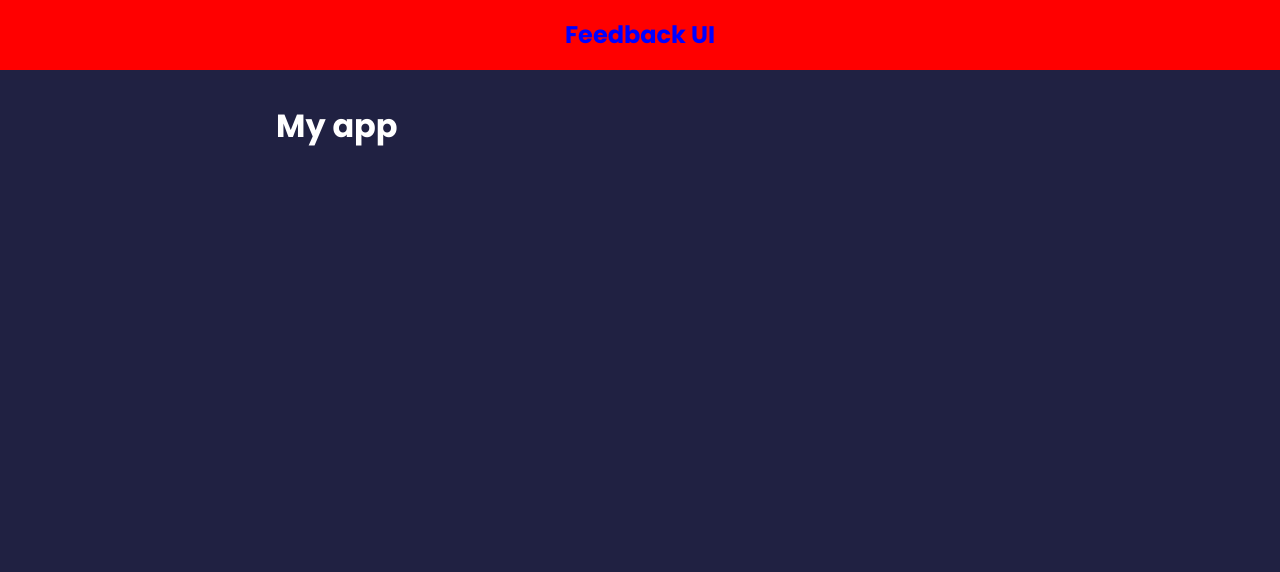
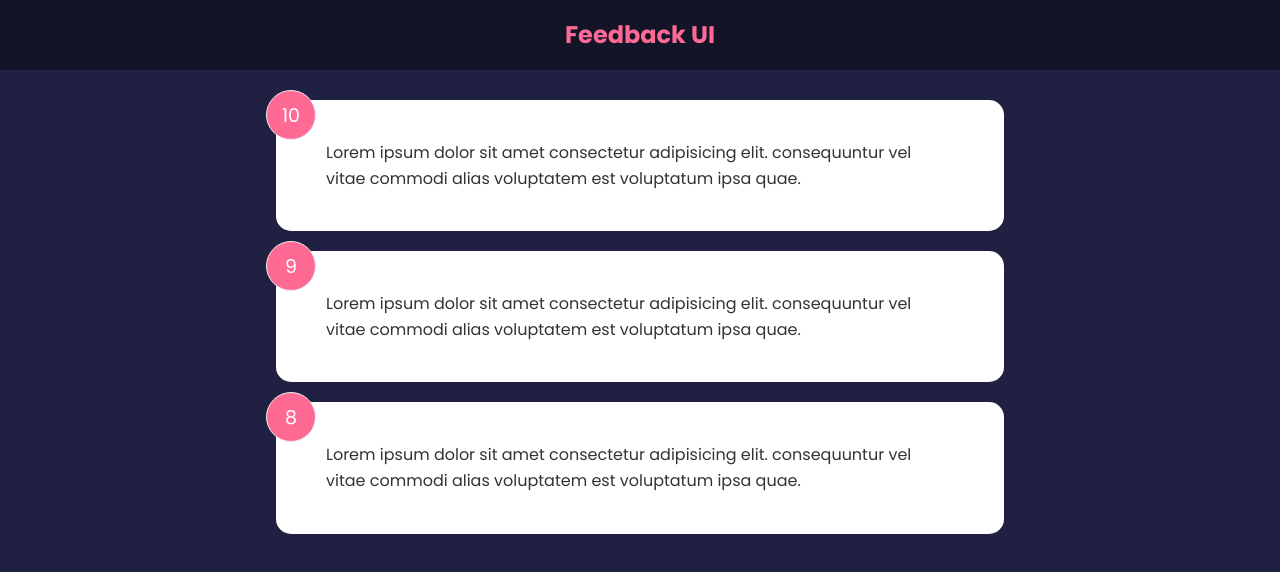
Before and after one commit to KonstantinaStrantzali/Review-app-React, a React (Create React App) app in the folder react-components/: page / in a window 1280 px wide. Shown: the top 572 px of the page. Built offline with nearby package versions, Linux system fonts and the light colour scheme.

Commit message:
loop through the list items and display the feedback

```diff
--- a/react-components/src/App.js
+++ b/react-components/src/App.js
@@ -1,14 +1,16 @@
 import './App.css';
-import Header from './components/Header';
-
+import { useState } from 'react'
+import Header from './components/Header'
+import FeedbackData from './data/FeedbackData'
+import FeedbackList from './components/FeedbackList';
 
 function App() {
-
+  const [feedback, setFeedback] = useState(FeedbackData);
   return (
     <>
-    <Header bgColor='red' textColor='blue'/>
+    <Header/>
     <div className="container">
-      <h1> My app </h1>
+      <FeedbackList feedback={feedback}></FeedbackList>
 
     </div>
     </>
--- /dev/null
+++ b/react-components/src/components/FeedbackItem.js
@@ -0,0 +1,11 @@
+import React from 'react'
+
+export default function FeedbackItem({item}) {
+
+  return (
+    <div className='card'>
+    <div className='num-display'>{item.rating}</div>
+    <div className='text-display'>{item.text}</div>
+    </div>
+  )
+}
--- /dev/null
+++ b/react-components/src/components/FeedbackList.js
@@ -0,0 +1,19 @@
+import React from 'react'
+import FeedbackItem from './FeedbackItem'
+
+function FeedbackList({feedback}) {
+  if (!feedback || feedback.length === 0) {
+    return <p>No Feedback Yet </p>
+  }
+  return (
+    <div className='feedback-list'>
+      {feedback.map((item) => (
+        <FeedbackItem key ={item.id} item={item}/>
+
+      ))}
+
+    </div>
+  )
+}
+
+export default FeedbackList
--- a/react-components/src/components/Header.js
+++ b/react-components/src/components/Header.js
@@ -1,6 +1,6 @@
 import PropTypes from 'prop-types'
 
-function Header({text, bgColor, textColor}) {
+function Header({text, textColor,bgColor}) {
   const headerStyles = {
     backgroundColor : bgColor,
     color: textColor,
@@ -20,10 +20,14 @@
 
 Header.defaultProps = {
   text: "Feedback UI",
+  bgColor: "rgba(0,0,0,0.4)",
+  textColor: "#ff6a95",
 }
 
 Header.propTypes = {
   text: PropTypes.string,
+  bgColor: PropTypes.string,
+  textColor: PropTypes.string,
 }
 
 export default Header
--- /dev/null
+++ b/react-components/src/data/FeedbackData.js
@@ -0,0 +1,19 @@
+const FeedbackData = [
+    {
+      id: 1,
+      rating: 10,
+      text: 'Lorem ipsum dolor sit amet consectetur adipisicing elit. consequuntur vel vitae commodi alias voluptatem est voluptatum ipsa quae.',
+    },
+    {
+      id: 2,
+      rating: 9,
+      text: 'Lorem ipsum dolor sit amet consectetur adipisicing elit. consequuntur vel vitae commodi alias voluptatem est voluptatum ipsa quae.',
+    },
+    {
+      id: 3,
+      rating: 8,
+      text: 'Lorem ipsum dolor sit amet consectetur adipisicing elit. consequuntur vel vitae commodi alias voluptatem est voluptatum ipsa quae.',
+    },
+  ]
+
+  export default FeedbackData
```
Also changed, not shown: 1 other file (tests, documents, lock files or other folders).
